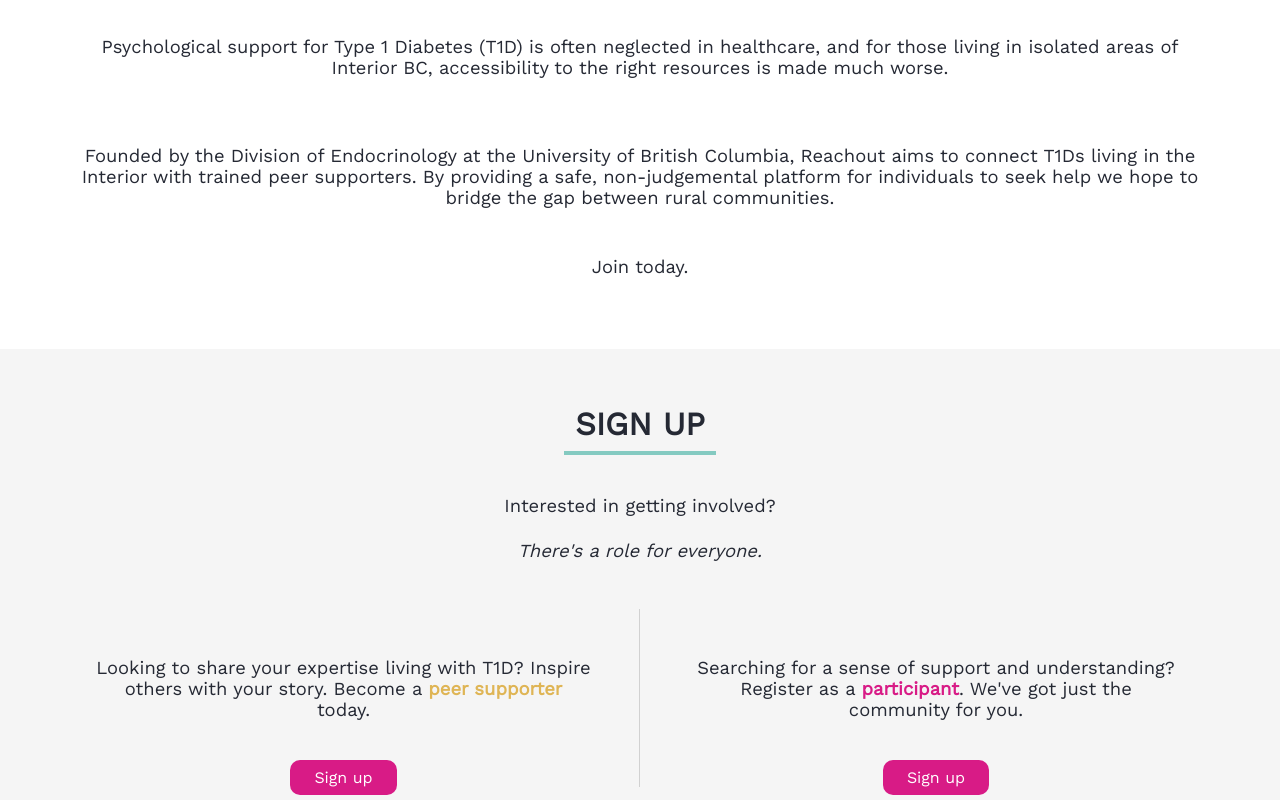
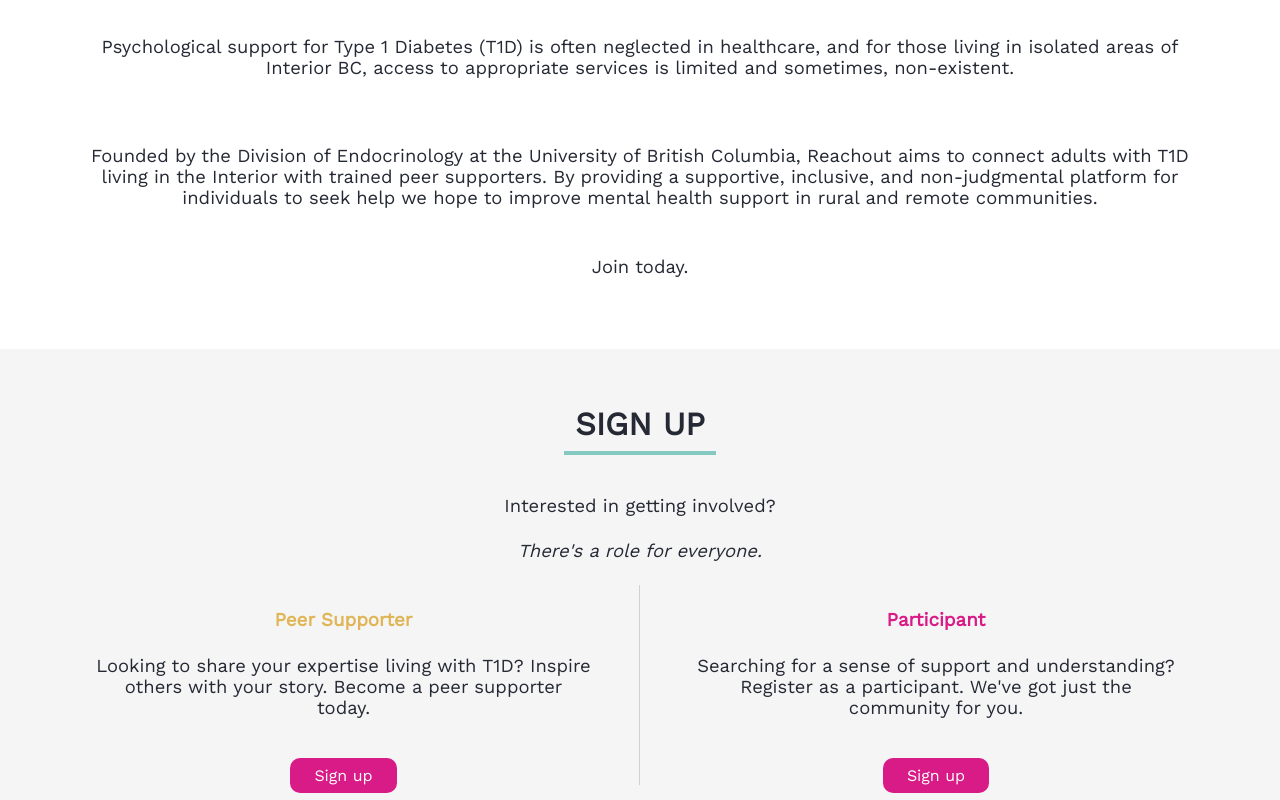
Before and after one commit to aymazhar/reachout, a plain HTML site: page src/index.html in a window 1280 px wide. Shown: the part 960-1760 px from the top of the page. Drawn offline with nearby package versions, Linux system fonts and the light colour scheme.

Commit message:
V1: content and minor style changes

```diff
--- a/src/css/style.css
+++ b/src/css/style.css
@@ -192,11 +192,12 @@ background-color: var(--white-smoke);
 #register p:first-of-type{
   padding-bottom: 0;
 }
-#register p:last-of-type{
-  padding-bottom: var(--base-padding-large);
-}
 #register .register-box p {
   padding: var(--base-padding-large);
+  padding-top: 0;
+}
+#register .register-box h3 {
+  padding: var(--base-padding);
 }
 #register .peer-supporter{
   color: var(--sandy-brown);
--- a/src/index.html
+++ b/src/index.html
@@ -18,7 +18,7 @@
     <div class="bg bg2"></div>
     <div class="bg bg3"></div>
     <div>
-      <img src="./assets/imgs/logo-long-white.png" alt="T1D Reachout">
+      <img src="./assets/imgs/logo-long-b-2.png" alt="T1D Reachout">
       <h1>Support at your fingertips</h1>
     </div>
   </div>
@@ -39,10 +39,10 @@
   <div class="container" id="about">
     <h1>WHAT WE'RE ABOUT</h1>
     <div class="h-line"></div>
-    <p>Psychological support for Type 1 Diabetes (T1D) is often neglected in healthcare, and for those living in isolated areas of Interior BC, accessibility to the right resources is made much worse.
+    <p>Psychological support for Type 1 Diabetes (T1D) is often neglected in healthcare, and for those living in isolated areas of Interior BC, access to appropriate services is limited and sometimes, non-existent.
     </p>
     <br>
-    <p>Founded by the Division of Endocrinology at the University of British Columbia, Reachout aims to connect T1Ds living in the Interior with trained peer supporters. By providing a safe, non-judgemental platform for individuals to seek help we hope to bridge the gap between rural communities.
+    <p>Founded by the Division of Endocrinology at the University of British Columbia, Reachout aims to connect adults with T1D living in the Interior with trained peer supporters. By providing a supportive, inclusive, and non-judgmental platform for individuals to seek help we hope to improve mental health support in rural and remote communities.
     </p>
     <p>Join today.</p>
   </div>
@@ -55,15 +55,16 @@
     <div class="register-content">
 
         <div class="register-box">
-          <p>Looking to share your expertise living with T1D? Inspire others with your story. Become a <span class="peer-supporter">peer supporter</span> today.</p>
+          <h3 class="peer-supporter">Peer Supporter</h3>
+          <p>Looking to share your expertise living with T1D? Inspire others with your story. Become a peer supporter today.</p>
 
           <a href="https://ubc.ca1.qualtrics.com/jfe/form/SV_3qpIm9BKjmkonl3" target="_blank" class="btn">Sign up</a>
         </div>
 
 
         <div class="register-box">
-          <p>Searching for a sense of support and understanding? Register as a
-          <span class="participant">participant</span>. We've got just the community for you.</p>
+          <h3 class="participant">Participant</h3>
+          <p>Searching for a sense of support and understanding? Register as a participant. We've got just the community for you.</p>
           <a href="https://ubc.ca1.qualtrics.com/jfe/form/SV_b8BfMMoJVhGzTsF" target="_blank" class="btn">Sign up</a>
         </div>
     </div>
@@ -92,10 +93,10 @@
     </div>
     <div class="contact-col">
       <h3>ADDRESS</h3>
-      <p>Gordon and Leslie Diamond Center<br>2775 Laurel Street<br>Vancouver, BC V5Z 1M9</p>
+      <p>Gordon and Leslie Diamond Center<br>2775 Laurel Street, 10th Floor<br>Vancouver, BC V5Z 1M9</p>
 
       <h3>CONTACT</h3>
-      <p><a href="mailto:tricia.tang@vch.ca">tricia.tang@vch.ca</a><br>604–875–4111 x-63449</p>
+      <p><a href="mailto:tricia.tang@vch.ca">tricia.tang@vch.ca</a><br>778-877-3100</p>
     </div>
     <div class="contact-col">
       <h3>FOLLOW US</h3>
```
Also changed, not shown: src/assets/imgs/logo-long-b-2.png (added), src/assets/imgs/logo-long-b.png (added).
